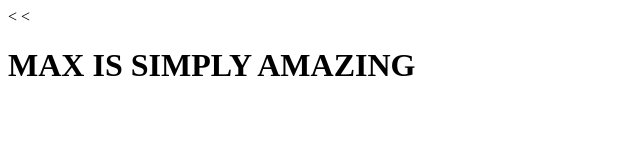
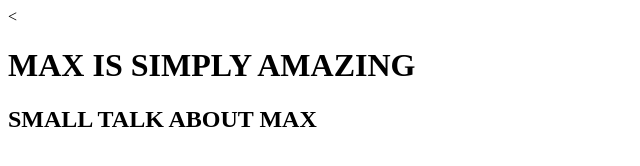
Before and after one commit to programmer7512/my-favourite-pet, a plain HTML site: page index.html in a window 1280 px wide. Shown: the whole page, without its empty margins (0-640 px from the left). Drawn offline with Linux system fonts and the light colour scheme.

Commit message:
second change

```diff
--- a/index.html
+++ b/index.html
@@ -5,6 +5,8 @@
     <title>MY FAVOURITE PET</title>
   </head>
   <body>
-   <<h1>MAX IS SIMPLY AMAZING</h1>
+   <h1>MAX IS SIMPLY AMAZING</h1>
+   <h2>SMALL TALK ABOUT MAX</h2>
+
   </body>
 </html>
```
